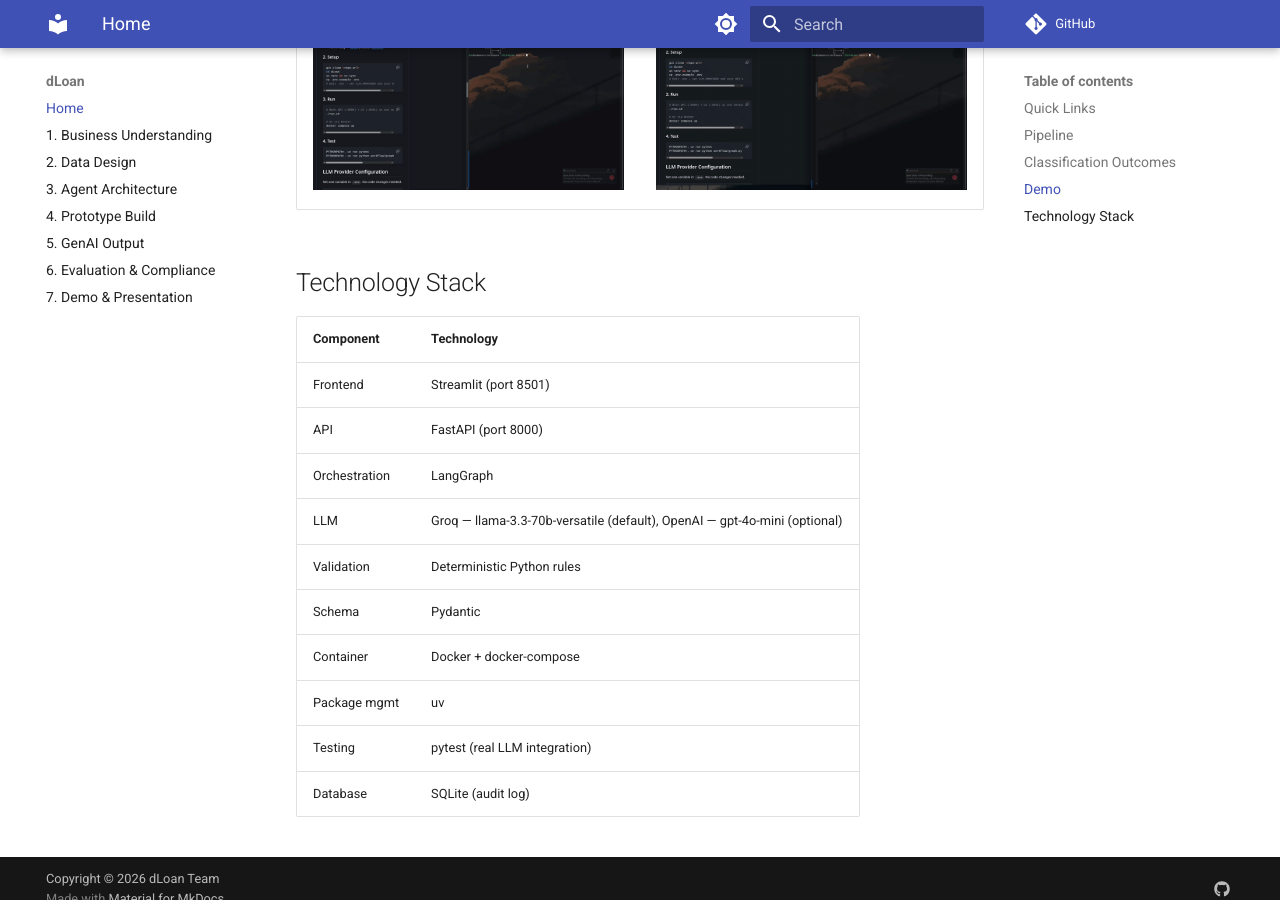
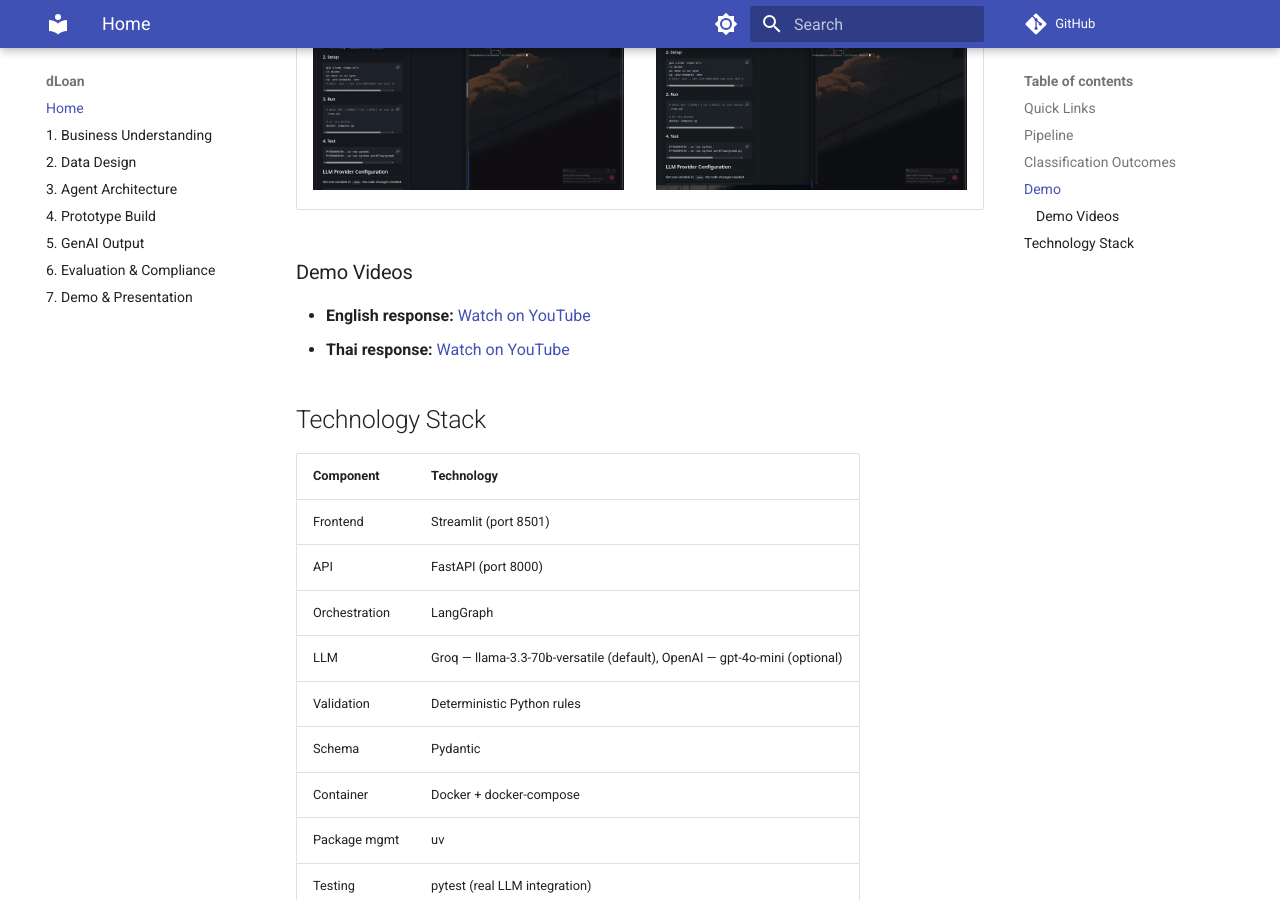
Before and after one commit to Supmanzz555/dLoan, an MkDocs documentation site: the page built from docs/index.md, in a window 1280 px wide and 900 px high, scrolled down 1261 px. Built offline with MkDocs 1.6.1 and Material for MkDocs 9.7.7, drawn with Linux system fonts in a browser that asks for light colours; comment, search, counter and statistics services are not loaded.

Commit message:
add demo video links to MkDocs docs site

```diff
--- a/docs/index.md
+++ b/docs/index.md
@@ -36,6 +36,11 @@
 |----------------|-----------------|
 | ![Docker](img/demo_Docker.gif) | ![Script](img/demo_noDocker.gif) |
 
+### Demo Videos
+
+- **English response:** [Watch on YouTube](https://youtu.be/G-pGU5vu2z0)
+- **Thai response:** [Watch on YouTube](https://youtu.be/PRxpDzR5PCU)
+
 ## Technology Stack
 
 | Component | Technology |
```
